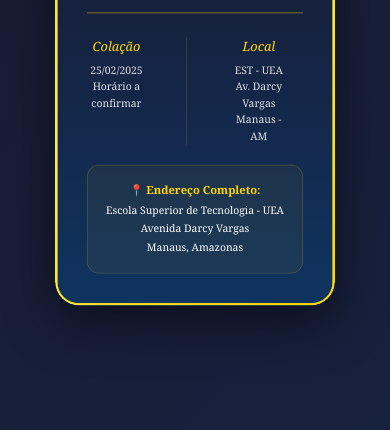
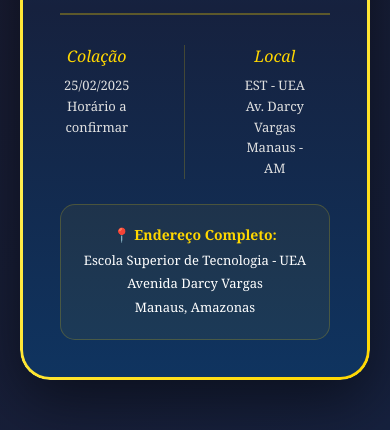
Before and after one commit to Yuki-Hub98/convite-colecao, a plain HTML site: page index.html in a window 390 px wide. Shown: the part 414-844 px from the top of the page. Drawn offline with Linux system fonts and the light colour scheme.

Commit message:
build convite

```diff
--- a/index.html
+++ b/index.html
@@ -143,7 +143,7 @@
 
 @media (max-width: 420px) {
     .invitation-card {
-        transform: scale(0.8);
+        transform: scale(1.0);
 
     }
     .detail-box-local {
```
